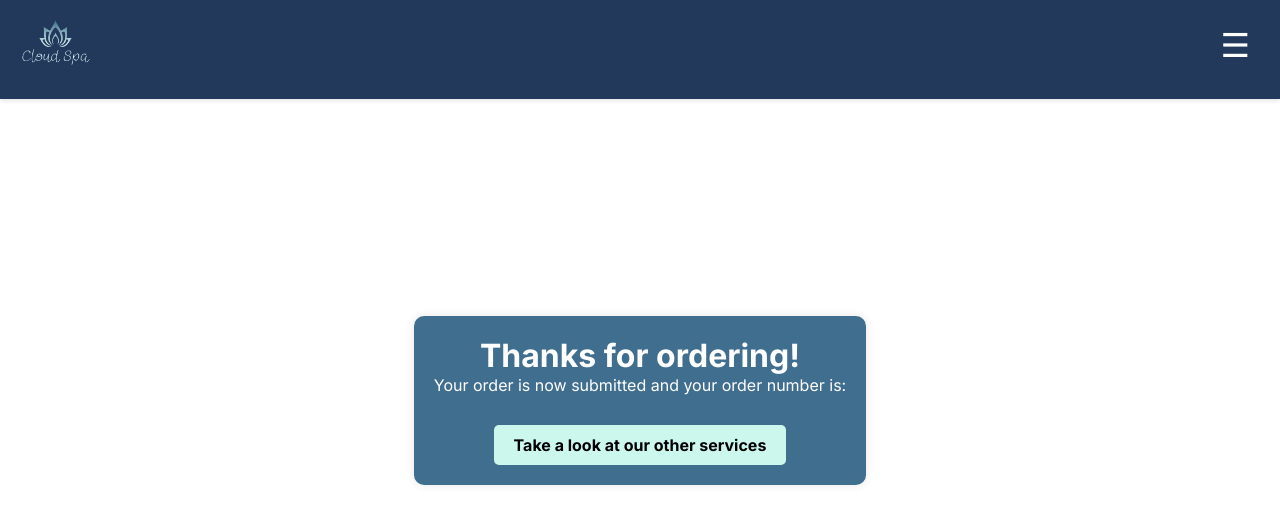
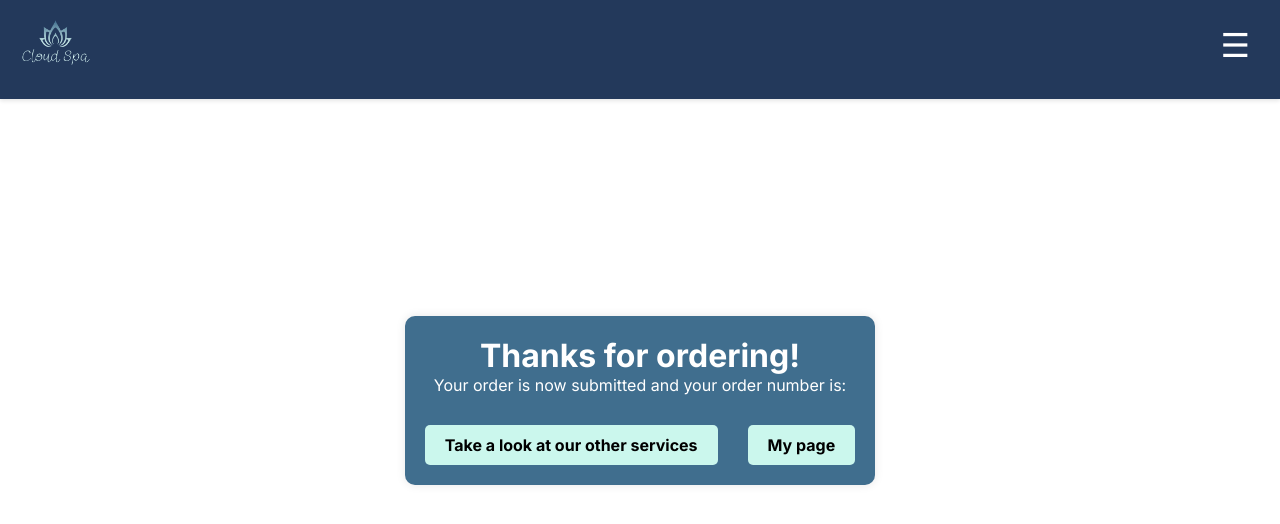
Before and after one commit to Hussein-Ali-Shamarti/Cloud-Spa-React, a React (Create React App) app: page /OrderConfirmation in a window 1280 px wide. Shown: the top 524 px of the page. Built offline with nearby package versions, Linux system fonts and the light colour scheme; no server answers; the database is empty.

Commit message:
Update OrderConfirmation

```diff
--- a/src/pages/Booking3/OrderConfirmation.jsx
+++ b/src/pages/Booking3/OrderConfirmation.jsx
@@ -14,6 +14,7 @@ const OrderConfirmation = () => {
                 <p>Your order is now submitted and your order number is:</p>
                 <p className="order-number">{orderNumber}</p>
                 <Link to="/" className="home-button">Take a look at our other services</Link>
+                <Link to="/MyPage" className="confirmation-mypage-button">My page</Link>
             </div>
         </div>
     );
--- a/src/styles/Booking3/OrderConfirmation.css
+++ b/src/styles/Booking3/OrderConfirmation.css
@@ -35,3 +35,20 @@
     background-color: #23395B;
     color: white;
 }
+
+.confirmation-mypage-button {
+    display: inline-block;
+    margin-top: 20px;
+    margin-left: 30px;
+    padding: 10px 20px;
+    background-color: #CBF7ED;
+    color: black;
+    font-weight: bold;
+    text-decoration: none;
+    border-radius: 5px;
+}
+
+.confirmation-mypage-button:hover {
+    background-color: #23395B;
+    color: white;
+}
```
